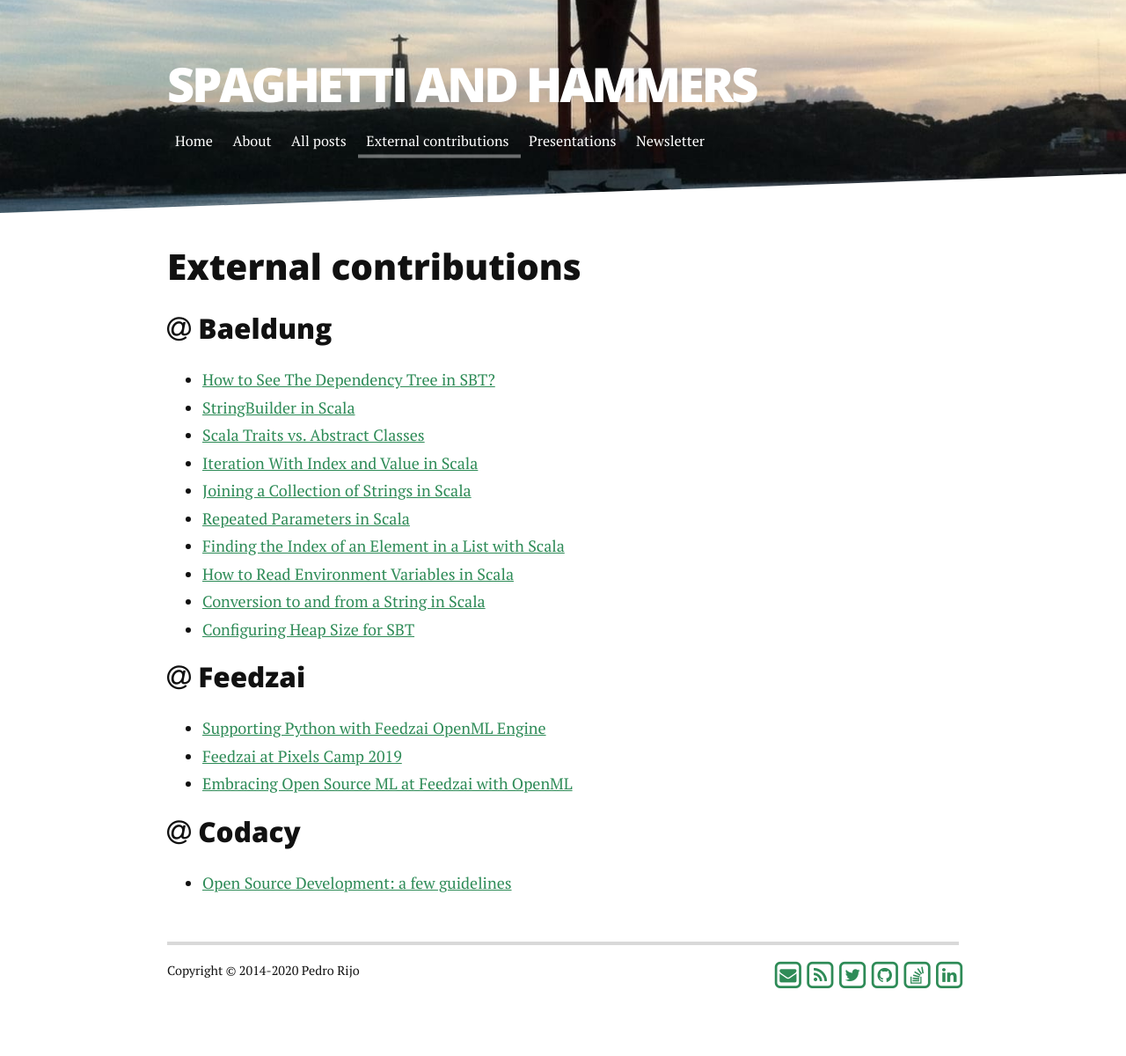
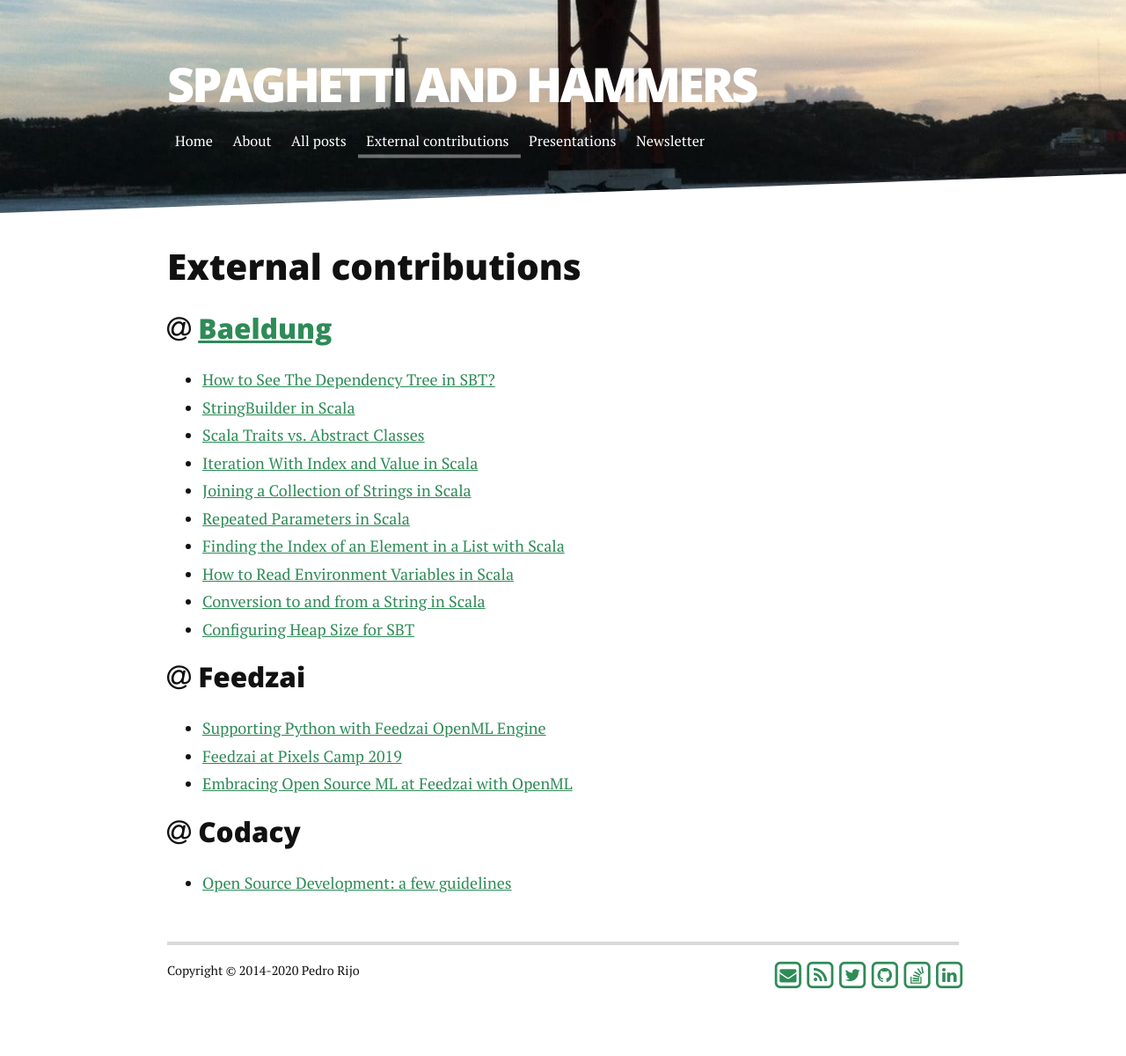
Before and after one commit to pedrorijo91/pedrorijo91.github.io, a Jekyll site: the page built from external.html, in a window 1280 px wide. Shown: the whole page at 88% size. Built offline with Jekyll 4.4.1, drawn with Linux system fonts in a browser that asks for light colours.

Commit message:
Add baeldung author link

```diff
--- a/external.html
+++ b/external.html
@@ -6,7 +6,7 @@ title: External contributions
 <div class="js-anchors">
   <h2>External contributions</h2>
 
-  <h3 id="baeldung"><i class="fa fa-at" aria-hidden="true"></i> Baeldung</h3>
+  <h3 id="baeldung"><i class="fa fa-at" aria-hidden="true"></i>  <a href="https://www.baeldung.com/scala/author/pedrorijo">Baeldung</a></h3>
 
   <ul>
     <li><a href="https://www.baeldung.com/scala/sbt-dependency-treer">How to See The Dependency Tree in SBT?</a></li>
```
